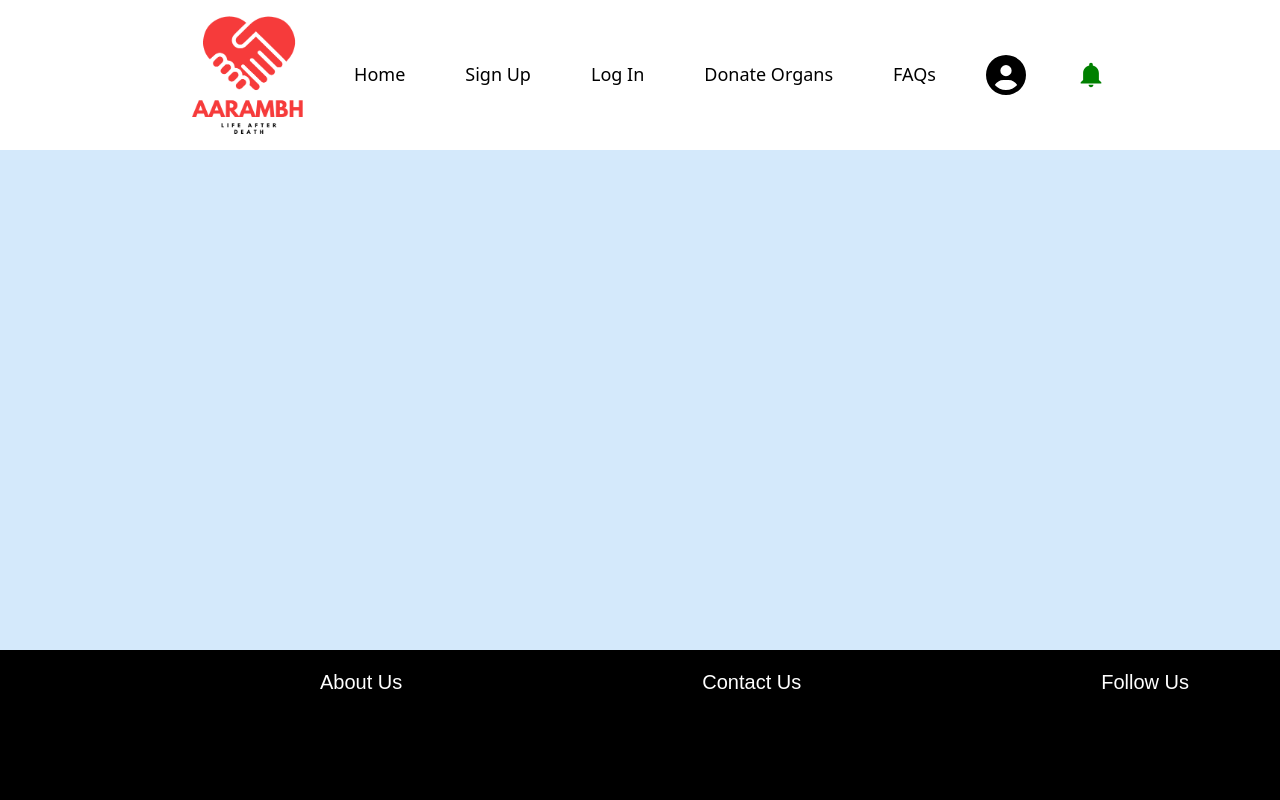
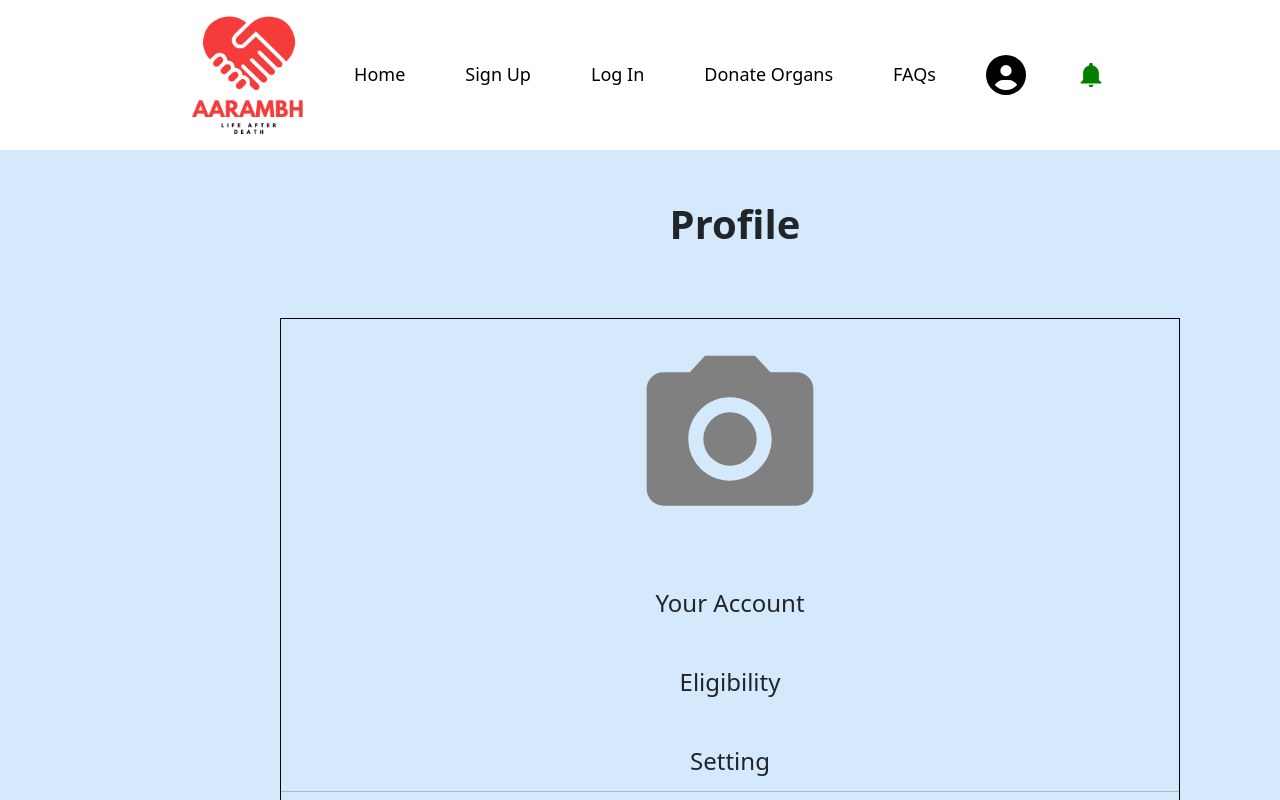
Before and after one commit to MahimaSBisen/AARAMBH, a React (Vite) app in the folder arambh/: page /user-profile in a window 1280 px wide. Shown: the top 800 px of the page. Built offline with nearby package versions, Linux system fonts and the light colour scheme.

Commit message:
Notification updated

```diff
--- a/arambh/src/Pages/Notifications.module.css
+++ b/arambh/src/Pages/Notifications.module.css
@@ -1,5 +1,5 @@
 .notiDiv{
   height: 500px;
-  width:500px;
-  background-color: aquamarine;
+  width:1470px;
+  background-color:rgb(212, 233, 251);
 }
--- a/arambh/src/Pages/UserProfile.jsx
+++ b/arambh/src/Pages/UserProfile.jsx
@@ -1,11 +1,26 @@
 import styles from './UserProfile.module.css'
+import { MdPhotoCamera } from "react-icons/md";
+import { Link } from "react-router-dom";
 
 
 function UserProfile() {
   return (
     <>
     <div className={styles.userDiv}>
+        <h1 className={styles.head}>Profile</h1>
 
+        <div className={styles.menu}>
+        {/* <div className={styles.camera}>  */}
+        <Link><MdPhotoCamera className={styles.cameraIcon}/></Link>
+        {/* </div> */}
+        <h4 className={styles.menuHead}>Your Account</h4>
+        <h4 className={styles.menuHead}>Eligibility</h4>
+
+        <h4 className={styles.menuHead}>Setting</h4>
+        <hr></hr>
+        <h4 className={styles.menuHead}>Log Out</h4>
+        {/* <h4 className={styles.menuHead}>My Account</h4> */}
+        </div>
     </div>
     </>
   )
--- a/arambh/src/Pages/UserProfile.module.css
+++ b/arambh/src/Pages/UserProfile.module.css
@@ -1,5 +1,38 @@
+
+
 .userDiv{
-  height: 500px;
+  height: 1000px;
   width: 1470px;
   background-color:rgb(212, 233, 251);
 }
+
+.head{
+  font-weight: 100px;
+}
+
+/* .camera{
+  height: 300px;
+  width: 400px;
+} */
+
+.cameraIcon{
+  height: 200px;
+  width: 300px;
+  margin-left: 0px;
+  margin-top: 20px;
+  color: gray;
+}
+
+.menu{
+  height: 700px;
+  width: 900px;
+  text-align: center;
+  border: 1px solid black;
+  margin-left: 280px;
+  margin-top: 20px;
+
+}
+
+.menuHead{
+  margin-top: 50px;
+}
```
